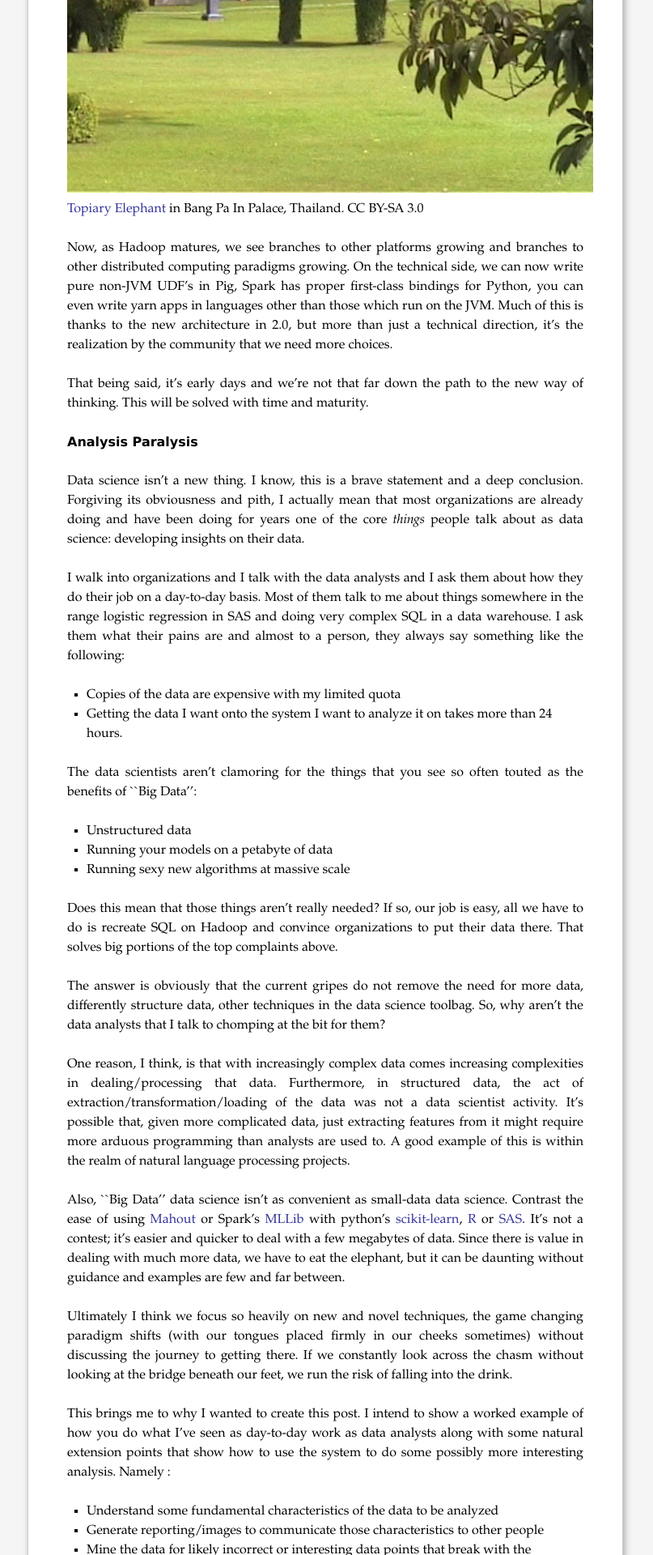
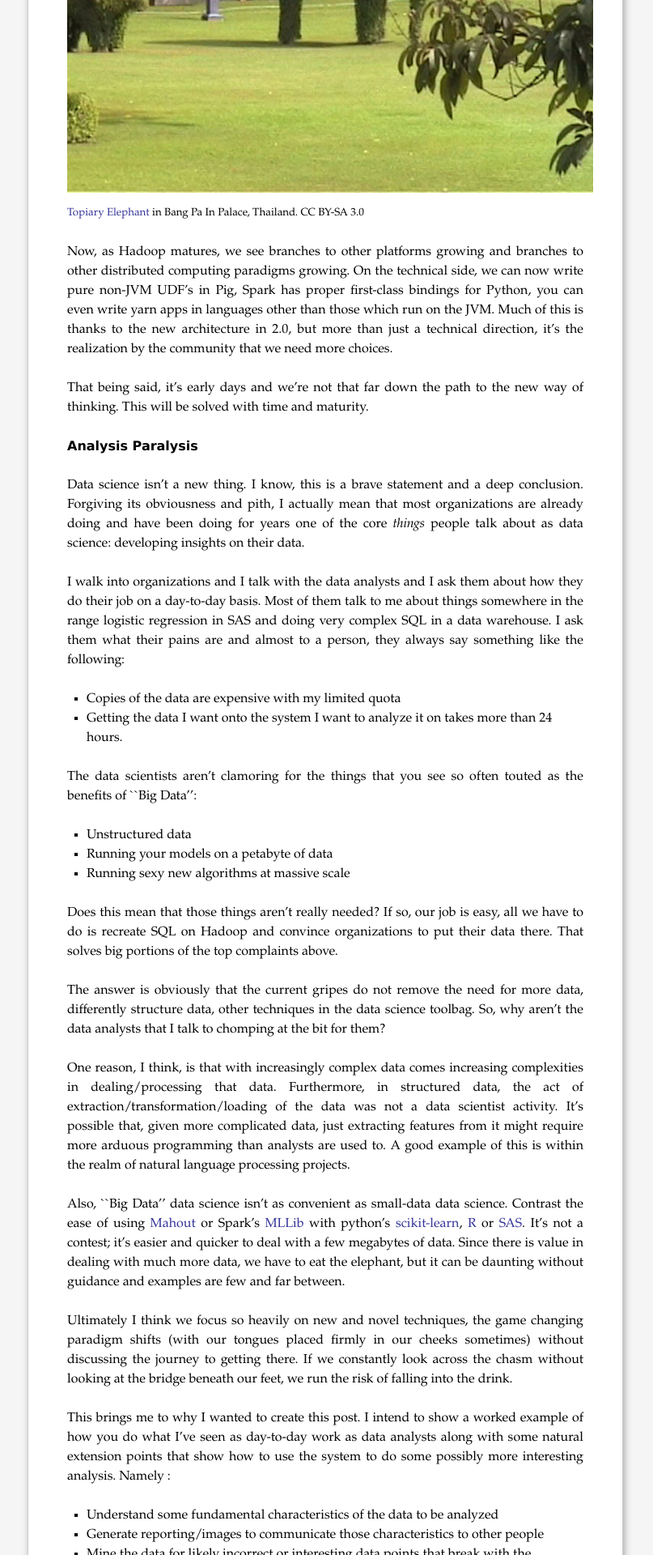
Before and after one commit to cestella/cestella.github.io, a Jekyll site: the page built from _posts/2014-10-24-pyspark-openpayments-analysis.markdown, in a window 1280 px wide. Shown: the part 2657-4577 px from the top of the page at 81% size, without its empty margins (238-1045 px from the left). Built offline with Jekyll 4.4.1, drawn with Linux system fonts in a browser that asks for light colours; nearby versions of some CDN libraries; formulas are drawn with MathJax 3; comment, search, counter and statistics services are not loaded.

```diff
--- a/_posts/2014-10-24-pyspark-openpayments-analysis.markdown
+++ b/_posts/2014-10-24-pyspark-openpayments-analysis.markdown
@@ -93,7 +93,7 @@
 <img src="files/ref_data/open_payments_files/Topiaryelephant.jpg"
      style="width:650px"
 />
-[Topiary Elephant](http://en.wikipedia.org/wiki/Topiary#mediaviewer/File:Topiaryelephant.jpg) in Bang Pa In Palace, Thailand. CC BY-SA 3.0
+<sub>[Topiary Elephant](http://en.wikipedia.org/wiki/Topiary#mediaviewer/File:Topiaryelephant.jpg) in Bang Pa In Palace, Thailand. CC BY-SA 3.0</sub>
 
 Now, as Hadoop matures, we see branches to other platforms growing
 and branches to other distributed computing paradigms growing.  On the
```
